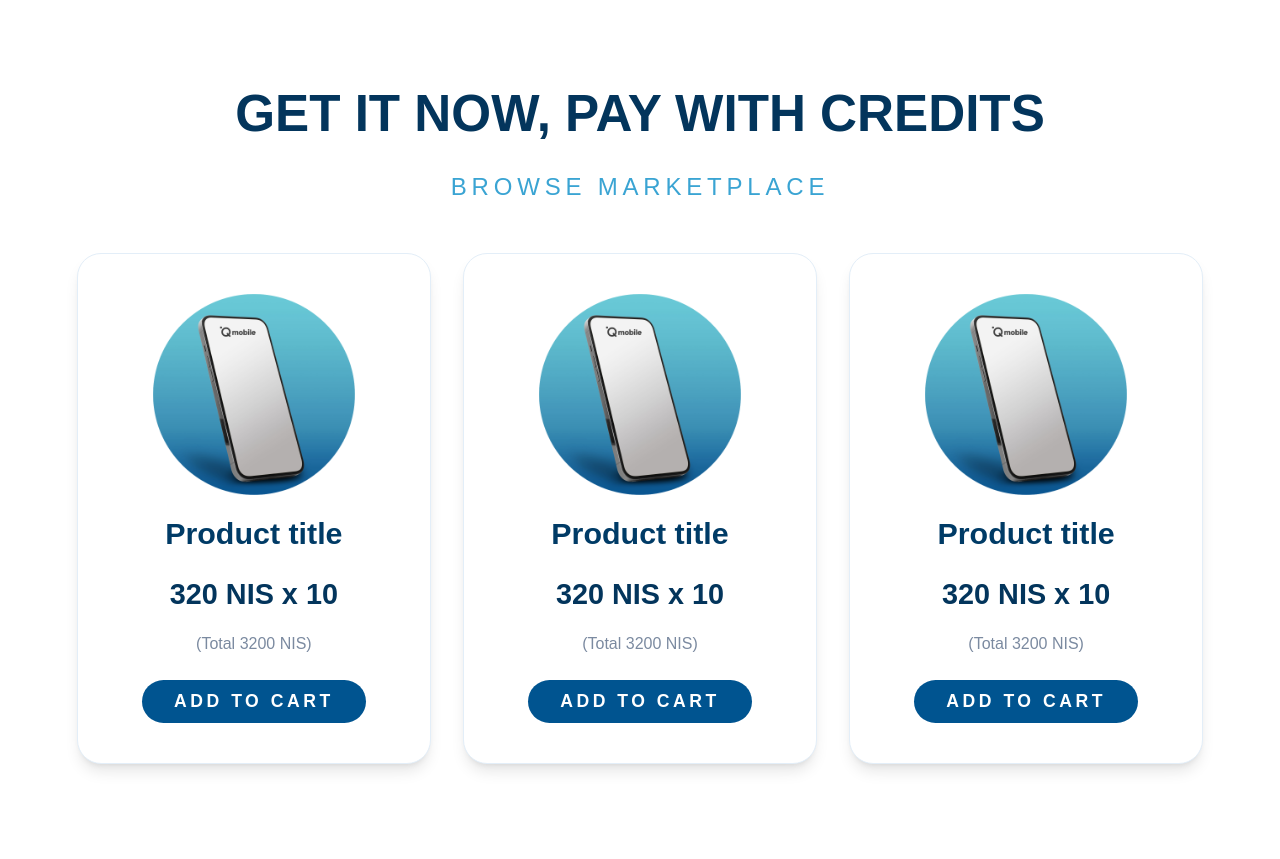
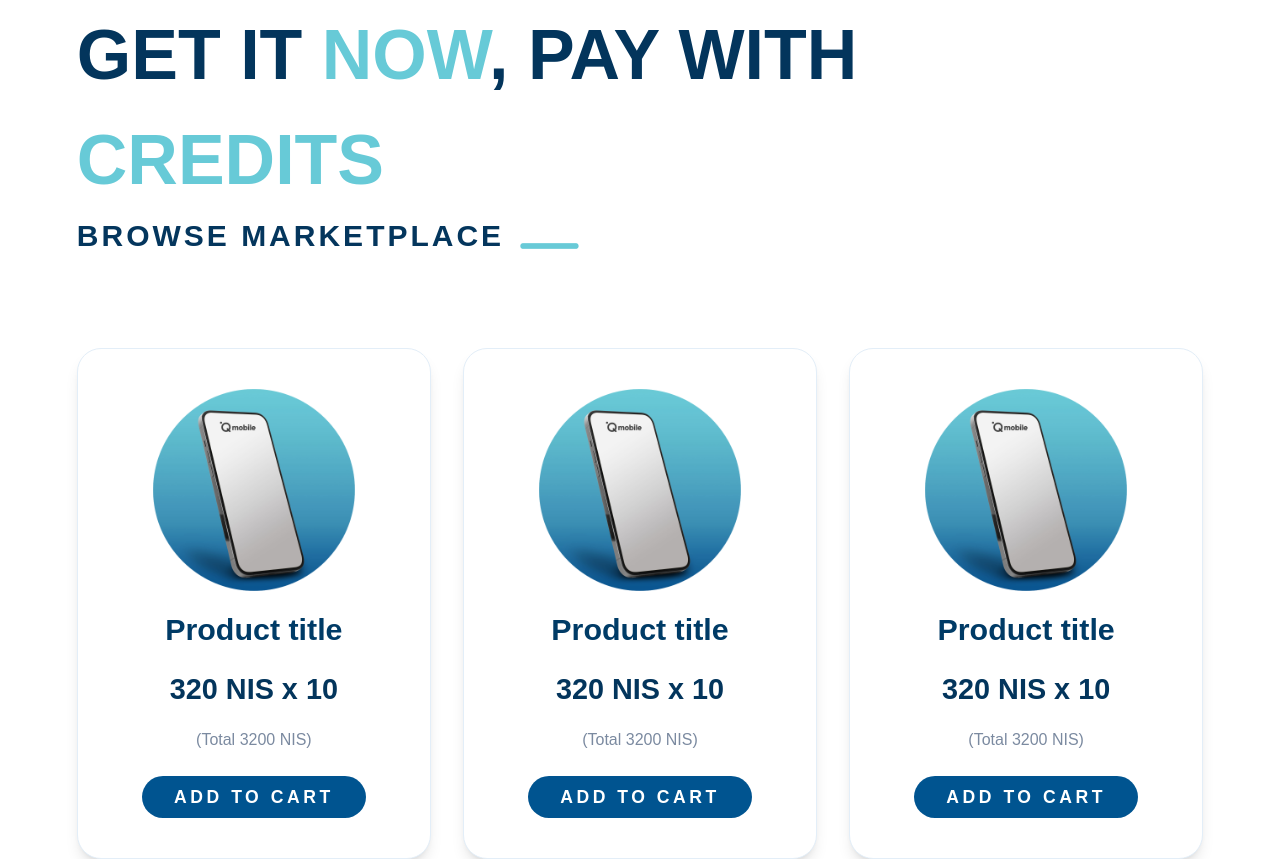
Before and after one commit to Vahan-23/QMobile, a React (Create React App) app: page / in a window 1280 px wide. Shown: the part 1560-2419 px from the top of the page. Built offline with nearby package versions, Linux system fonts and the light colour scheme.

Commit message:
added h1 h2 design

```diff
--- a/src/components/Homepage/Homepage.jsx
+++ b/src/components/Homepage/Homepage.jsx
@@ -342,33 +342,85 @@ const Homepage = () => {
         <section
           className="w-full"
           style={{
-            padding: 'clamp(60px, 8vw, 120px) clamp(20px, 6vw, 80px)'
+            padding: '30px 0px 0px 0px'
           }}
         >
-          <div className="max-w-[1260px] mx-auto flex flex-col gap-12">
           <div
-              className="flex flex-col gap-4 text-center"
-              style={{ alignItems: 'center' }}
+            style={{
+              maxWidth: '1260px',
+              marginLeft: isRTL ? 'auto' : 0,
+              marginRight: isRTL ? 0 : 'auto',
+              paddingLeft: 'clamp(20px, 6vw, 80px)',
+              paddingRight: 'clamp(20px, 6vw, 80px)'
+            }}
+          >
+            <div
+              className="flex flex-col"
+              style={{
+                alignItems: isRTL ? 'flex-end' : 'flex-start',
+                textAlign: isRTL ? 'right' : 'left'
+              }}
             >
               <h2
                 className="font-bold uppercase text-[#03355c]"
                 style={{
-                  fontSize: 'clamp(1.8rem, 4vw, 3.8rem)'
+                  fontSize: '70px',
+                  textAlign: isRTL ? 'right' : 'left'
+                }}
+                dangerouslySetInnerHTML={{
+                  __html: t.homeProductsHeading
+                }}
+              />
+              <a
+                href="/marketplace"
+                className="flex items-center gap-4"
+                style={{
+                  flexDirection: isRTL ? 'row-reverse' : 'row',
+                  textDecoration: 'none',
+                  color: 'inherit',
+                  cursor: 'pointer',
+                  transition: 'opacity 0.2s ease'
+                }}
+                onMouseEnter={event => {
+                  event.currentTarget.style.opacity = '0.7';
+                }}
+                onMouseLeave={event => {
+                  event.currentTarget.style.opacity = '1';
                 }}
               >
-                {t.homeProductsHeading}
-              </h2>
                 <p
-                className="uppercase tracking-[0.2em] text-[#3aa4d3]"
+                  className="uppercase text-[#04365d]"
                   style={{
-                  fontSize: 'clamp(1rem, 2vw, 1.5rem)',
-                  letterSpacing: isRTL ? '0.1em' : '0.2em'
+                    fontSize: '30px',
+                    fontWeight: 700,
+                    letterSpacing: '0.1em',
+                    textAlign: isRTL ? 'right' : 'left',
+                    margin: 0
                   }}
                 >
                   {t.homeProductsSubheading}
                 </p>
+                <img
+                  src="/Images/2x/underline@2x.png"
+                  alt=""
+                  style={{
+                    width: '59px',
+                    height: 'auto',
+                    marginTop: '20px'
+                  }}
+                />
+              </a>
             </div>
+          </div>
+        </section>
 
+        <section
+          className="w-full"
+          style={{
+            padding: 'clamp(40px, 7vw, 100px) clamp(20px, 6vw, 80px)'
+          }}
+        >
+          <div className="max-w-[1260px] mx-auto">
             <div className="grid grid-cols-1 md:grid-cols-3 gap-8">
               {productPresets.map(product => (
                 <div
--- a/src/translations/index.js
+++ b/src/translations/index.js
@@ -24,7 +24,8 @@ export const translations = {
     homeSupportSubheading: 'WHEREVER YOU ARE',
     homeSupportBody: "We're dedicated to making your transition smooth and your stay comfortable, while keeping you connected to what matter most. Stay close to your family, friends, and loved ones with our daily communication solutions.",
     homeSupportLearnMore: 'LEARN MORE ABOUT',
-    homeProductsHeading: 'GET IT NOW, PAY WITH CREDITS',
+    homeProductsHeading:
+      'GET IT <span style="color:#67cad7;">NOW</span>, PAY WITH <span style="color:#67cad7;">CREDITS</span>',
     homeProductsSubheading: 'BROWSE MARKETPLACE',
     homeTestimonialDistance: '2115 MILES AWAY',
     homeTestimonialHighlight: 'NEVER FELT SO CLOSE',
```
Lines whose indentation alone changed are shown as unchanged.
